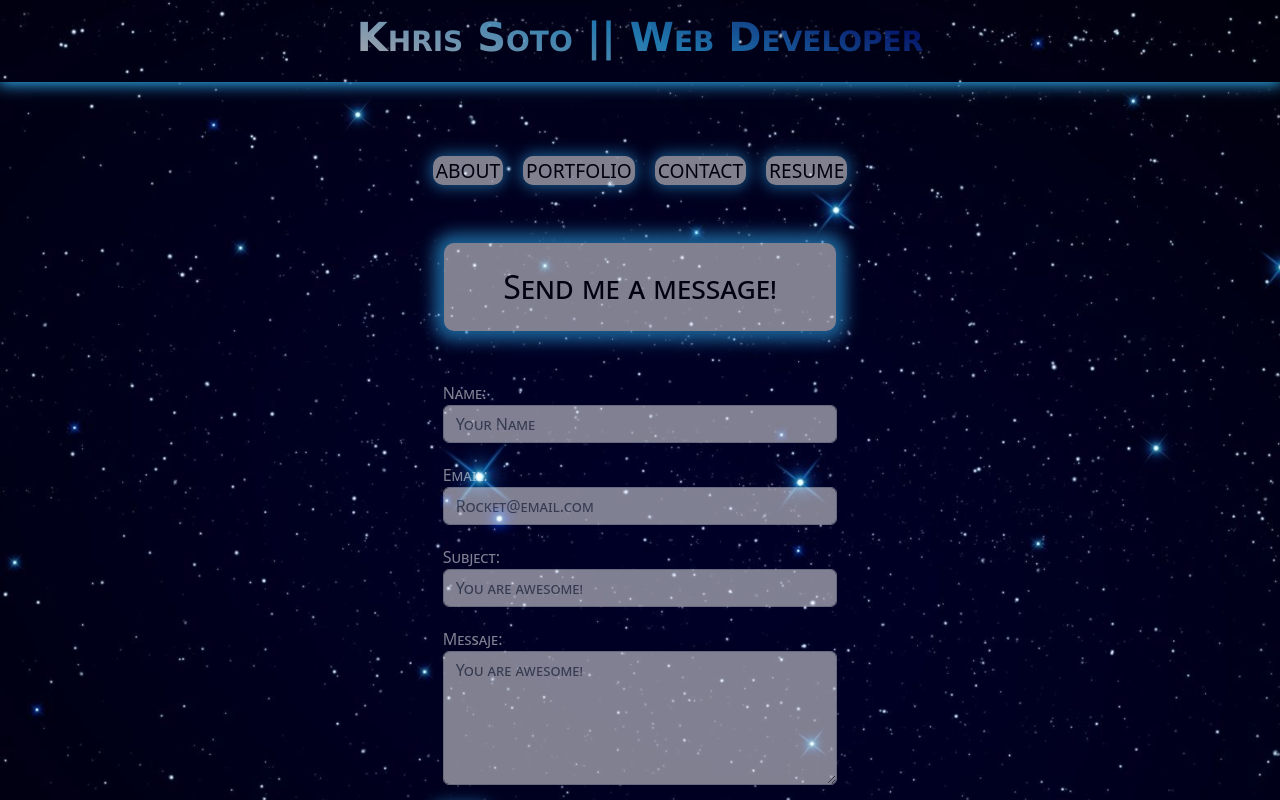
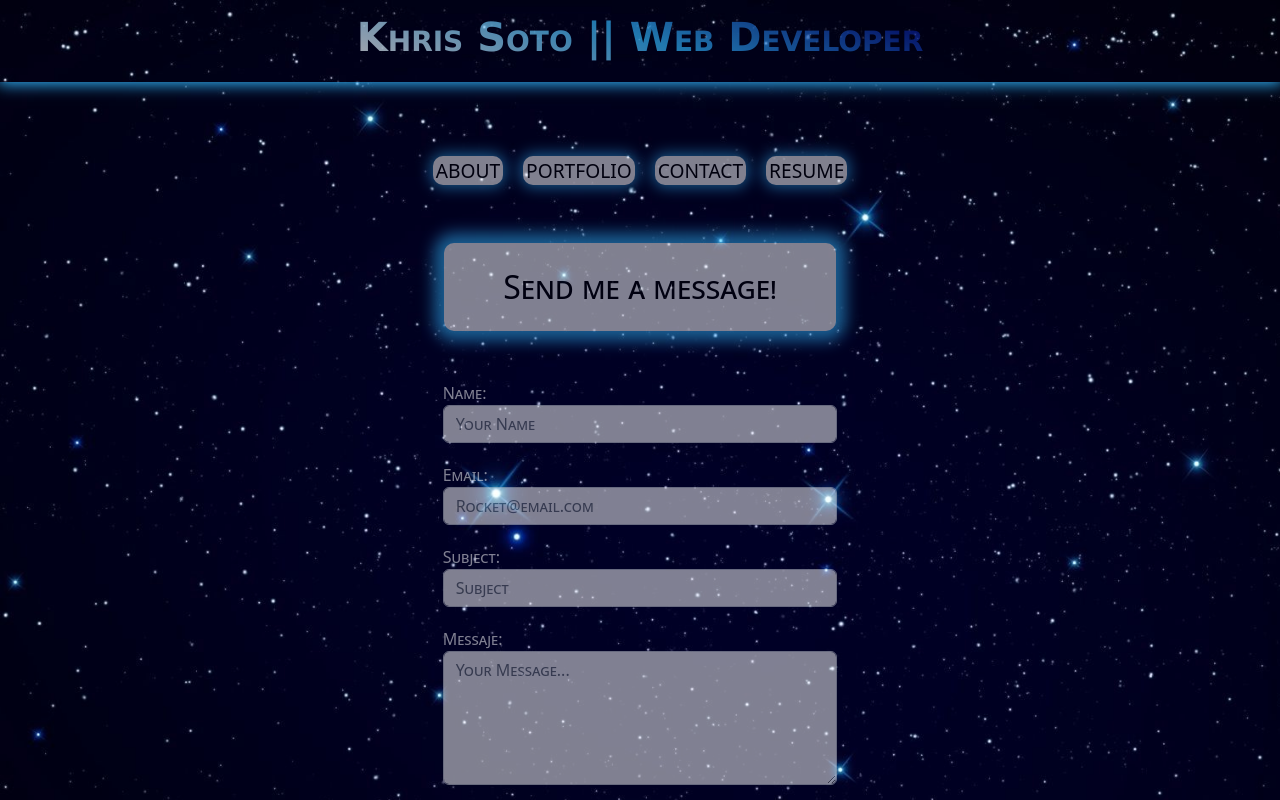
Before and after one commit to KSoto18/Portfolio-React, a React (Create React App) app: page / in a window 1280 px wide. Both pictures are taken after a click on the element "CONTACT". Shown: the top 800 px of the page. Built offline with nearby package versions, Linux system fonts and the light colour scheme.

Commit message:
Fixed styling in Contact

```diff
--- a/src/components/Contact/index.jsx
+++ b/src/components/Contact/index.jsx
@@ -44,22 +44,22 @@ const Contact = () => {
 
                 <div className="form-group">
                     <label htmlFor="subject">Subject: </label>
-                    <input type="text" className="form-control" rows="5" placeholder='You are awesome!' name="subject" required></input>
+                    <input type="text" className="form-control" rows="5" placeholder='Subject' name="subject" required></input>
                 </div>
 
                 <div className="form-group">
                     <label htmlFor="message">Messaje: </label>
-                    <textarea name="message" className="form-control" rows="5" placeholder='You are awesome!' required></textarea>
+                    <textarea name="message" className="form-control" rows="5" placeholder='Your Message...' required></textarea>
                 </div>
 
-                <button type="submit" style={{ fontSize: '20px' }} className="btn">Send!</button>
+                <button type="submit" style={{ fontSize: '20px'}} className="btn">Send!</button>
 
             </form>
 
 
             <div className='emailMe'>
-                <p> Email Me Directly </p>
-                <a className='contactBtn' target='new' href='mailto:Khris.Soto@live.com'><BsMailbox /></a>
+                <p> or Email Me Directly </p>
+                <a className='contactBtn' target='new' href='mailto:Khris.Soto20@gmail.com'><BsMailbox /></a>
             </div>
 
 
--- a/src/components/Contact/styles.css
+++ b/src/components/Contact/styles.css
@@ -6,13 +6,22 @@
 .btn {
     cursor: pointer;
     display:flex;
-    padding: 3px;
     color: black;
     background-color: white;
-    font-size: 100px;
     margin: 10px;
     box-shadow: 0 0 15px 2px var(--blue);
     border-radius: 10px;
+}
+
+.contactBtn {
+    font-size: 100px;
+    padding: 1rem;
+}
+
+.btn {
+    margin-top: 2rem;
+    position: relative;
+    left: 10rem;
 }
 
 .emailMe {
```
